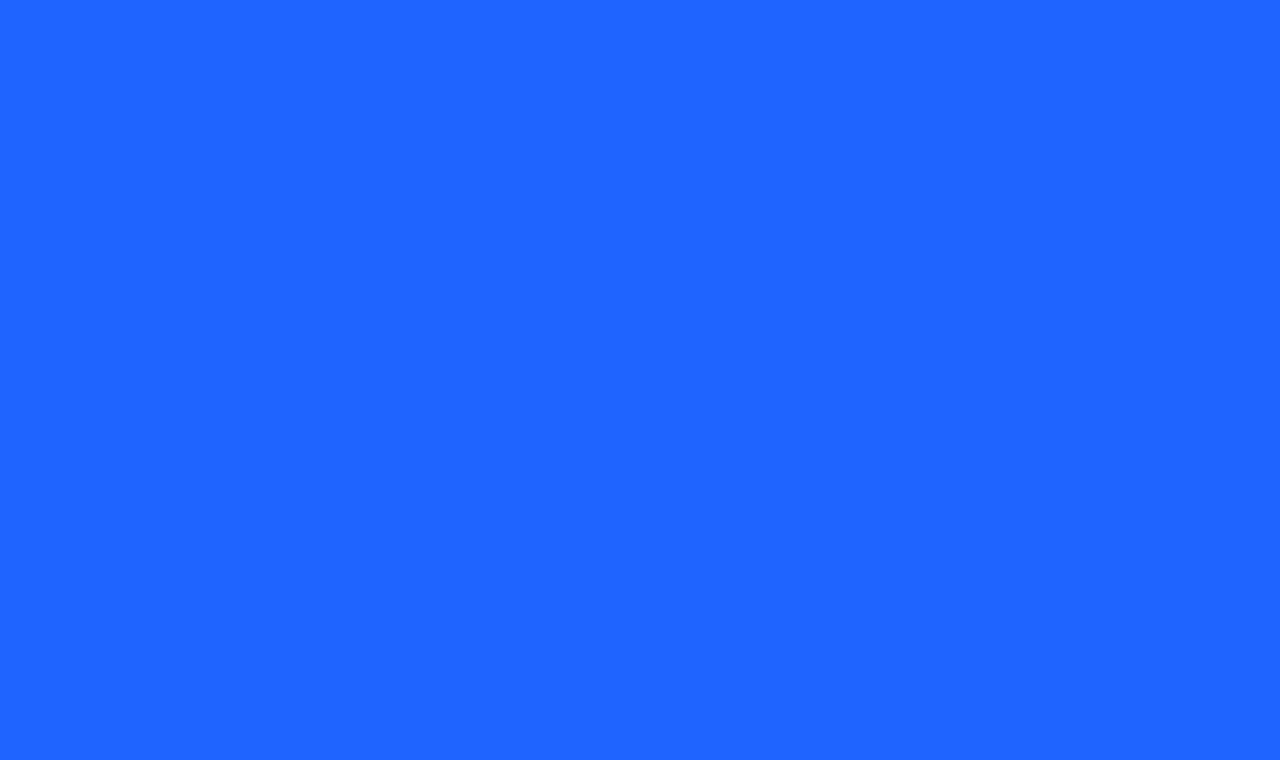
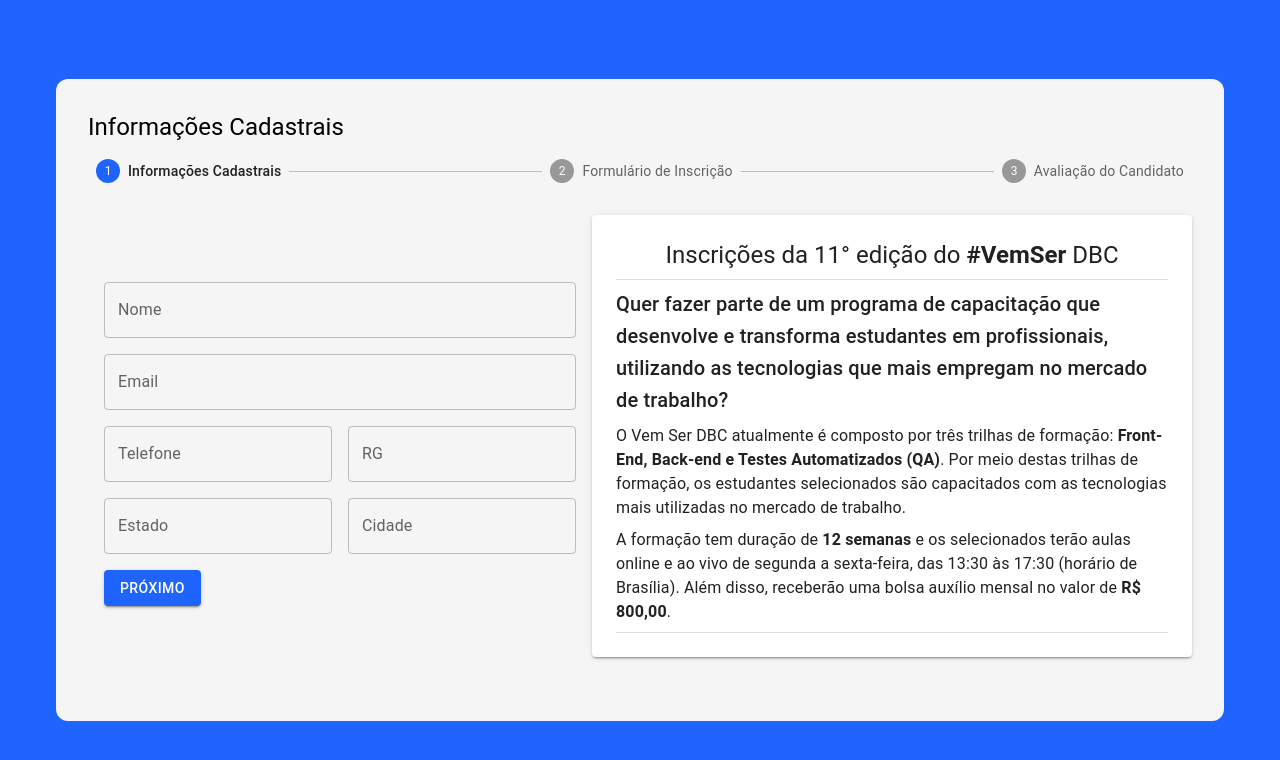
Before and after one commit to Danieljacon/vemser-vemser, a React (Create React App) app: page /register in a window 1280 px wide. Before the commit this address had no page. Shown: the top 760 px of the page. Built offline with nearby package versions, Linux system fonts and the light colour scheme.

Commit message:
Step: informações cadastrais

```diff
--- a/package.json
+++ b/package.json
@@ -14,8 +14,10 @@
     "@types/node": "^16.18.3",
     "@types/react": "^18.0.25",
     "@types/react-dom": "^18.0.9",
+    "phosphor-react": "^1.4.1",
     "react": "^18.2.0",
     "react-dom": "^18.2.0",
+    "react-hook-form": "^7.39.5",
     "react-router-dom": "^6.4.3",
     "react-scripts": "5.0.1",
     "typescript": "^4.9.3",
--- a/src/Router.tsx
+++ b/src/Router.tsx
@@ -1,15 +1,21 @@
 import { ThemeProvider } from "@mui/material";
 import { BrowserRouter, Route, Routes } from "react-router-dom";
+import { Candidates } from "./pages/Candidates";
 import { Home } from "./pages/Home";
 import { theme } from "./utils/theme";
+import { CandidatesProvider } from "./context/CandidatesContext";
 
 export const Router = () => {
   return (
     <BrowserRouter>
       <ThemeProvider theme={theme}>
-        <Routes>
-          <Route path="/" element={<Home />} />
-        </Routes>
+        <CandidatesProvider>
+          <Routes>
+            <Route path="/" element={<Home />} />
+
+            <Route path="/register" element={<Candidates />} />
+          </Routes>
+        </CandidatesProvider>
       </ThemeProvider>
     </BrowserRouter>
   );
--- /dev/null
+++ b/src/components/formCard/index.tsx
@@ -0,0 +1,65 @@
+import React from "react";
+import {
+  Box,
+  Button,
+  Typography,
+  Stepper,
+  Step,
+  StepLabel,
+} from "@mui/material";
+import { useCandidates } from "../../context/CandidatesContext";
+
+interface IFormCardProps {
+  children?: React.ReactNode;
+  currentStep: number;
+  prevFormStep: () => void;
+}
+
+const steps: string[] = [
+  "Informações Cadastrais",
+  "Formulário de Inscrição",
+  "Avaliação do Candidato",
+];
+
+export const FormCard = ({
+  children,
+  currentStep,
+  prevFormStep,
+}: IFormCardProps) => {
+  return (
+    <div>
+      {currentStep < 3 && (
+        <>
+          <Box sx={{ display: "flex", justifyContent: "space-between" }}>
+            <Typography variant="h5" component="h1">
+              {steps[currentStep]}
+            </Typography>
+          </Box>
+          <Stepper activeStep={currentStep} sx={{ my: 2 }}>
+            {steps.map((label) => (
+              <Step key={label}>
+                <StepLabel>{label}</StepLabel>
+              </Step>
+            ))}
+          </Stepper>
+
+          {currentStep > 0 && (
+            <Button onClick={prevFormStep} variant="outlined">
+              Voltar
+            </Button>
+          )}
+        </>
+      )}
+      {children}
+    </div>
+  );
+};
+
+export const FormCompleted = () => {
+  const { data } = useCandidates();
+  return (
+    <div>
+      <Typography>Você completou a inscrição! Aguarde o resultado.</Typography>
+    </div>
+  );
+};
--- /dev/null
+++ b/src/components/steps/StepOne.tsx
@@ -0,0 +1,173 @@
+import {
+  Grid,
+  TextField,
+  Paper,
+  Typography,
+  Divider,
+  Stack,
+  Button,
+} from "@mui/material";
+import { useForm } from "react-hook-form";
+import { useCandidates } from "../../context/CandidatesContext";
+import React from "react";
+
+interface ICandidateForm {
+  nome: string;
+  email: string;
+  telefone: string;
+  rg: string;
+  estado: string;
+  cidade: string;
+}
+
+interface IStepOneProps {
+  nextFormStep?: () => void;
+  formStep?: number;
+}
+
+export const StepOne: React.FC<IStepOneProps> = ({
+  nextFormStep,
+  formStep,
+}) => {
+  const { setFormValues } = useCandidates();
+
+  const {
+    register,
+    handleSubmit,
+    formState: { errors },
+  } = useForm<ICandidateForm>({
+    mode: "all",
+  });
+
+  const handleFormSubmit = (data: ICandidateForm) => {
+    setFormValues(data);
+    nextFormStep && nextFormStep();
+  };
+
+  return (
+    <Stack
+      direction={{
+        xs: "column",
+        md: "row",
+      }}
+      spacing={2}
+      my={4}
+      sx={{
+        display: formStep === 0 ? "" : "none",
+      }}
+    >
+      <Grid
+        component="form"
+        container
+        spacing={2}
+        alignItems="center"
+        alignContent="center"
+        id="register-candidate"
+        onSubmit={handleSubmit(handleFormSubmit)}
+      >
+        <Grid item xs={12}>
+          <TextField
+            label="Nome"
+            variant="outlined"
+            sx={{
+              width: "100%",
+            }}
+            id="candidato-nome"
+            {...register("nome")}
+          />
+        </Grid>
+        <Grid item xs={12}>
+          <TextField
+            label="Email"
+            variant="outlined"
+            sx={{
+              width: "100%",
+            }}
+            id="candidato-email"
+            {...register("email")}
+          />
+        </Grid>
+        <Grid item xs={6}>
+          <TextField
+            label="Telefone"
+            variant="outlined"
+            sx={{ width: "100%" }}
+            id="candidato-telefone"
+            {...register("telefone")}
+          />
+        </Grid>
+        <Grid item xs={6}>
+          <TextField
+            label="RG"
+            variant="outlined"
+            sx={{ width: "100%" }}
+            id="candidato-rg"
+            {...register("rg")}
+          />
+        </Grid>
+        <Grid item xs={6}>
+          <TextField
+            label="Estado"
+            variant="outlined"
+            sx={{ width: "100%" }}
+            id="candidato-estado"
+            {...register("estado")}
+          />
+        </Grid>
+        <Grid item xs={6}>
+          <TextField
+            label="Cidade"
+            variant="outlined"
+            sx={{ width: "100%" }}
+            id="candidato-cidade"
+            {...register("cidade")}
+          />
+        </Grid>
+
+        <Grid item xs={12}>
+          <Button type="submit" variant="contained">
+            Próximo
+          </Button>
+        </Grid>
+      </Grid>
+      <Paper
+        elevation={2}
+        sx={{
+          p: 3,
+          display: "flex",
+          flexDirection: "column",
+          gap: 1,
+          maxWidth: {
+            xs: "100%",
+            md: "400px",
+            lg: "600px",
+          },
+        }}
+      >
+        <Typography variant="h5" component="h1" textAlign="center">
+          Inscrições da 11° edição do <strong>#VemSer</strong> DBC
+        </Typography>
+        <Divider />
+        <Typography variant="h6" component="h2">
+          Quer fazer parte de um programa de capacitação que desenvolve e
+          transforma estudantes em profissionais, utilizando as tecnologias que
+          mais empregam no mercado de trabalho?
+        </Typography>
+
+        <Typography variant="body1">
+          O Vem Ser DBC atualmente é composto por três trilhas de formação:{" "}
+          <strong>Front-End, Back-end e Testes Automatizados (QA)</strong>. Por
+          meio destas trilhas de formação, os estudantes selecionados são
+          capacitados com as tecnologias mais utilizadas no mercado de trabalho.
+        </Typography>
+        <Typography variant="body1">
+          A formação tem duração de <strong>12 semanas</strong> e os
+          selecionados terão aulas online e ao vivo de segunda a sexta-feira,
+          das 13:30 às 17:30 (horário de Brasília). Além disso, receberão uma
+          bolsa auxílio mensal no valor de <strong>R$ 800,00</strong>.
+        </Typography>
+        <Divider />
+      </Paper>
+    </Stack>
+  );
+};
--- /dev/null
+++ b/src/components/steps/index.tsx
@@ -0,0 +1,3 @@
+import { StepOne } from "./StepOne";
+
+export { StepOne };
--- /dev/null
+++ b/src/context/CandidatesContext.tsx
@@ -0,0 +1,31 @@
+import { useState, createContext, useContext } from "react";
+
+interface ICandidateContext {
+  setFormValues: (values: object) => void;
+  data: object;
+}
+
+interface IChildren {
+  children: React.ReactNode;
+}
+
+export const CandidatesContext = createContext({} as ICandidateContext);
+
+export const CandidatesProvider = ({ children }: IChildren) => {
+  const [data, setData] = useState({});
+
+  const setFormValues = (values: object) => {
+    setData((prevValues) => ({
+      ...prevValues,
+      ...values,
+    }));
+  };
+
+  return (
+    <CandidatesContext.Provider value={{ setFormValues, data }}>
+      {children}
+    </CandidatesContext.Provider>
+  );
+};
+
+export const useCandidates = () => useContext(CandidatesContext);
--- /dev/null
+++ b/src/pages/Candidates/index.tsx
@@ -0,0 +1,68 @@
+import { Box, Container } from "@mui/material";
+import { useState } from "react";
+import { FormCard, FormCompleted } from "../../components/formCard";
+import { StepOne } from "../../components/steps";
+
+// const steps: string[] = [
+//   "Informações Cadastrais",
+//   "Formulário de Inscrição",
+//   "Avaliação do Candidato",
+// ];
+
+export const Candidates = () => {
+  const [formStep, setFormStep] = useState<number>(0);
+
+  const nextFormStep = () => setFormStep((currentStep) => currentStep + 1);
+
+  const prevFormStep = () => setFormStep((currentStep) => currentStep - 1);
+  return (
+    <Container
+      maxWidth="lg"
+      sx={{
+        display: "flex",
+        flexDirection: "column",
+        alignItems: "center",
+        justifyContent: "center",
+        minHeight: "100vh",
+      }}
+    >
+      <Box
+        sx={{
+          backgroundColor: "primary.light",
+          padding: {
+            xs: 2,
+            sm: 3,
+            md: 4,
+          },
+          margin: {
+            xs: 1,
+            sm: 3,
+            md: 4,
+          },
+          borderRadius: {
+            xs: 0,
+            sm: 3,
+          },
+        }}
+      >
+        <>
+          <Box>
+            <Box>
+              <FormCard currentStep={formStep} prevFormStep={prevFormStep}>
+                {formStep >= 0 && (
+                  <StepOne formStep={formStep} nextFormStep={nextFormStep} />
+                )}
+
+                {formStep >= 1 && (
+                  <StepOne formStep={formStep} nextFormStep={nextFormStep} />
+                )}
+
+                {formStep > 2 && <FormCompleted />}
+              </FormCard>
+            </Box>
+          </Box>
+        </>
+      </Box>
+    </Container>
+  );
+};
--- a/src/pages/Home/index.tsx
+++ b/src/pages/Home/index.tsx
@@ -112,11 +112,11 @@
               >
                 <img src={logoDbc} alt="Logo DBC" width="125" />
                 <Typography variant="h6" component="p" color="white">
-                  Ainda não se inscrveu no VemSer?
+                  Ainda não se inscreveu no VemSer?
                 </Typography>
                 <Button
                   component={Link}
-                  to="/"
+                  to="/register"
                   variant="contained"
                   id="register"
                 >
```
Also changed, not shown: 1 other file (tests, documents, lock files or other folders).
